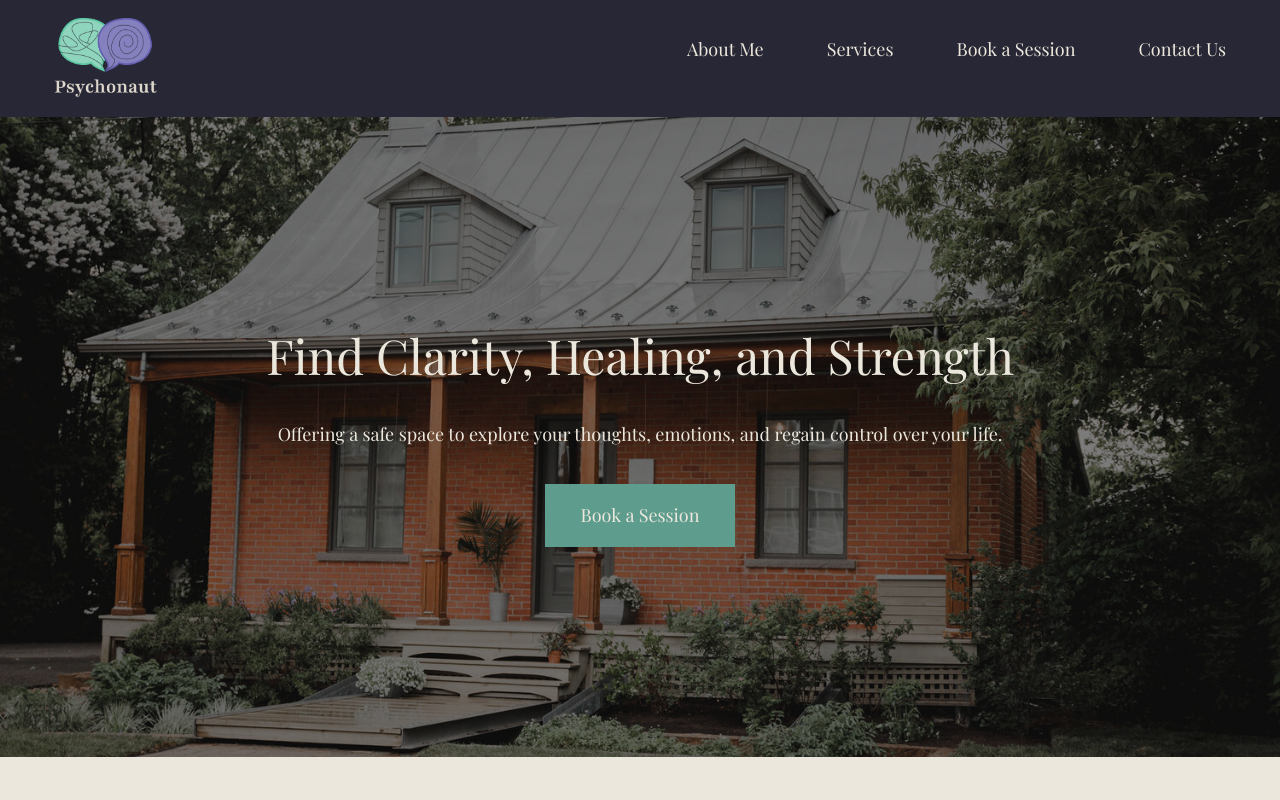
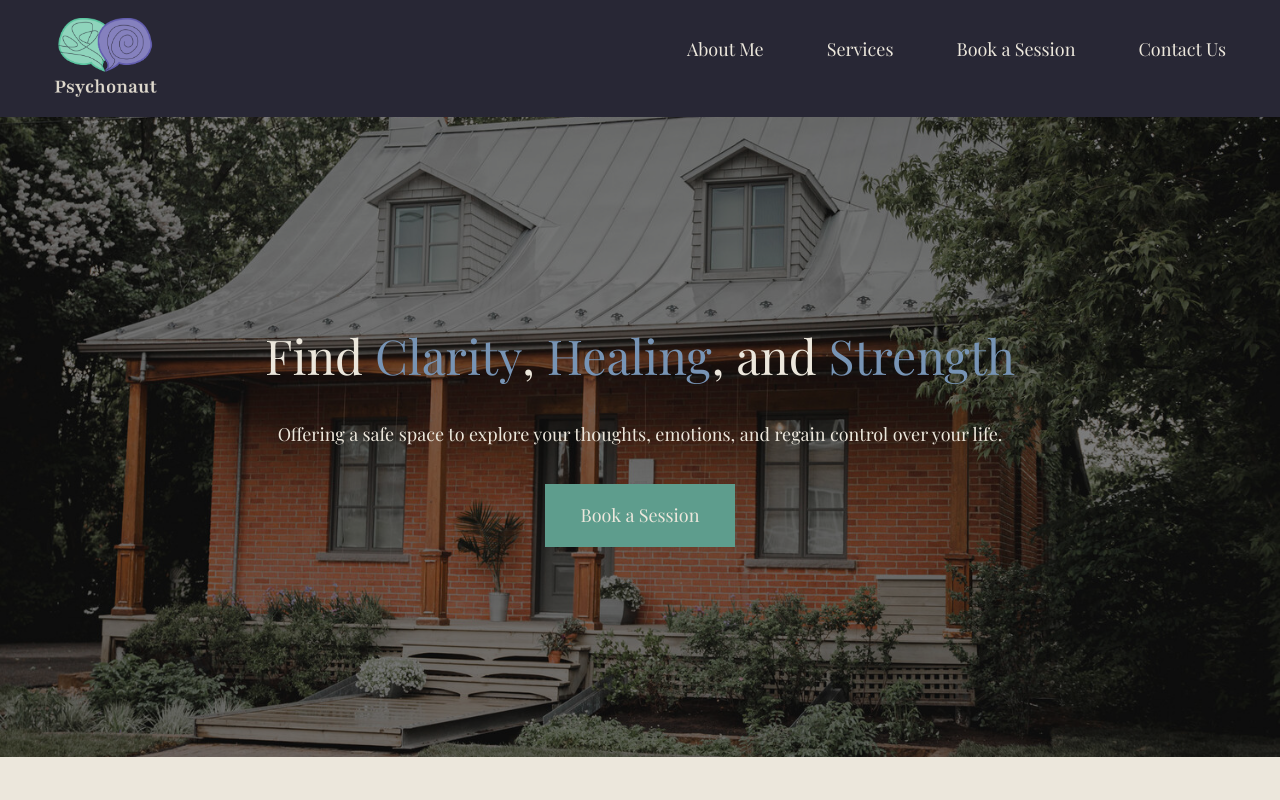
Before and after one commit to grubor-maja/psychonaut-website, a React (Create React App) app in the folder frontend/: page / in a window 1280 px wide. Shown: the top 800 px of the page. Built offline with nearby package versions, Linux system fonts and the light colour scheme.

Commit message:
add animation to home page

```diff
--- a/frontend/src/App.css
+++ b/frontend/src/App.css
@@ -854,3 +854,22 @@ button {
       padding: 1.5rem 3rem;
   }
 }
+
+/* Animations */
+
+@keyframes colorChange {
+  0% {
+    color: var(--mint-green);
+  }
+  50% {
+    color: var(--blue-violet);
+  }
+  100% {
+    color: var(--mint-green);
+  }
+}
+
+.animated-word {
+  display: inline-block;
+  animation: colorChange 5s ease-in-out infinite;
+}
--- a/frontend/src/components/HeroSection.jsx
+++ b/frontend/src/components/HeroSection.jsx
@@ -4,7 +4,9 @@ function HeroSection() {
     return ( <>
         <div className="hero-section">
             <div className="hero-content">
-                <h1>Find Clarity, Healing, and Strength</h1>
+                <h1>
+                    Find <span className="animated-word">Clarity</span>, <span className="animated-word">Healing</span>, and <span className="animated-word">Strength</span>
+                </h1>
                 <p>Offering a safe space to explore your thoughts, emotions, and regain control over your life.</p>
                 <button>Book a Session</button>
             </div>
```
